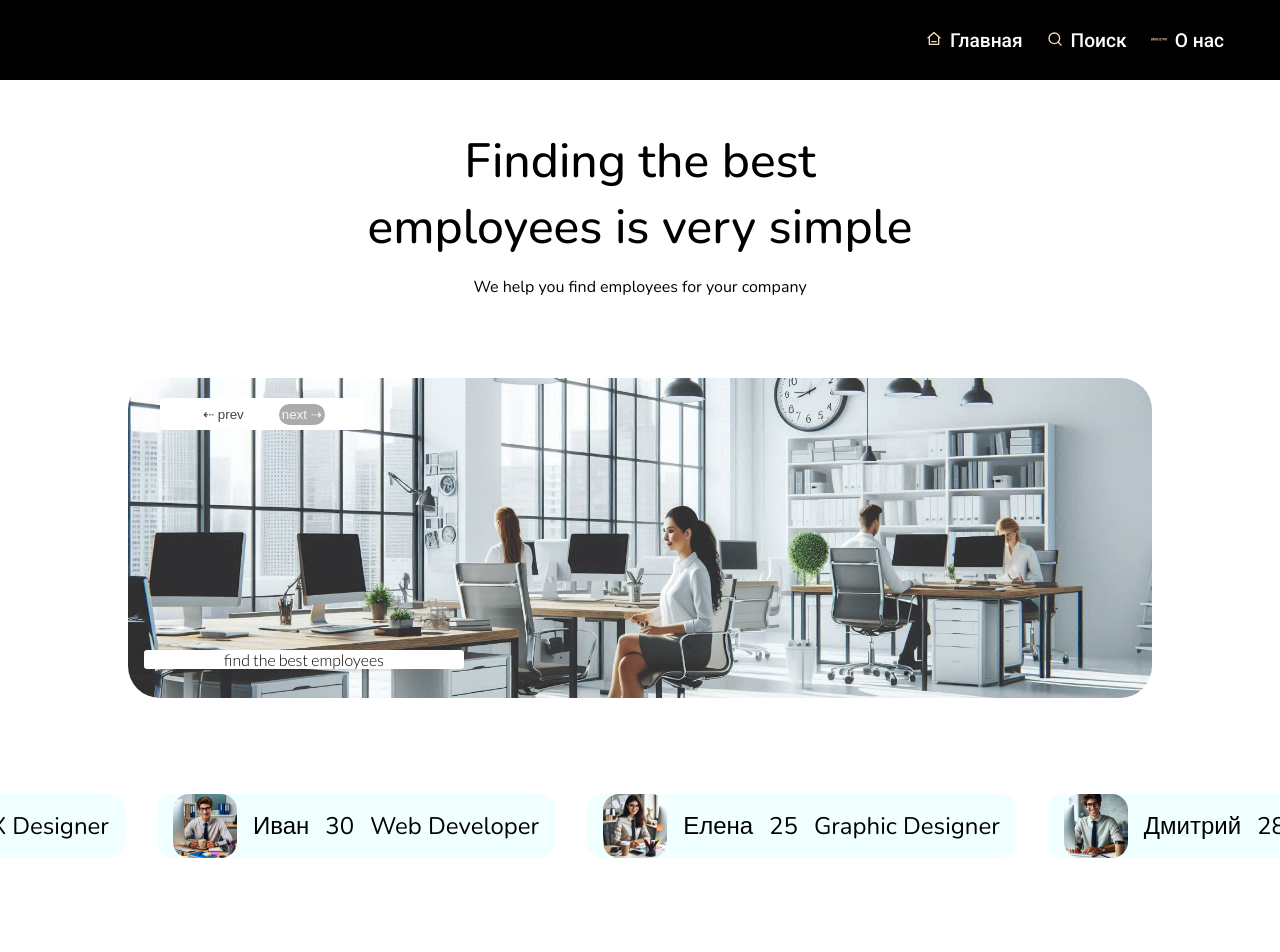
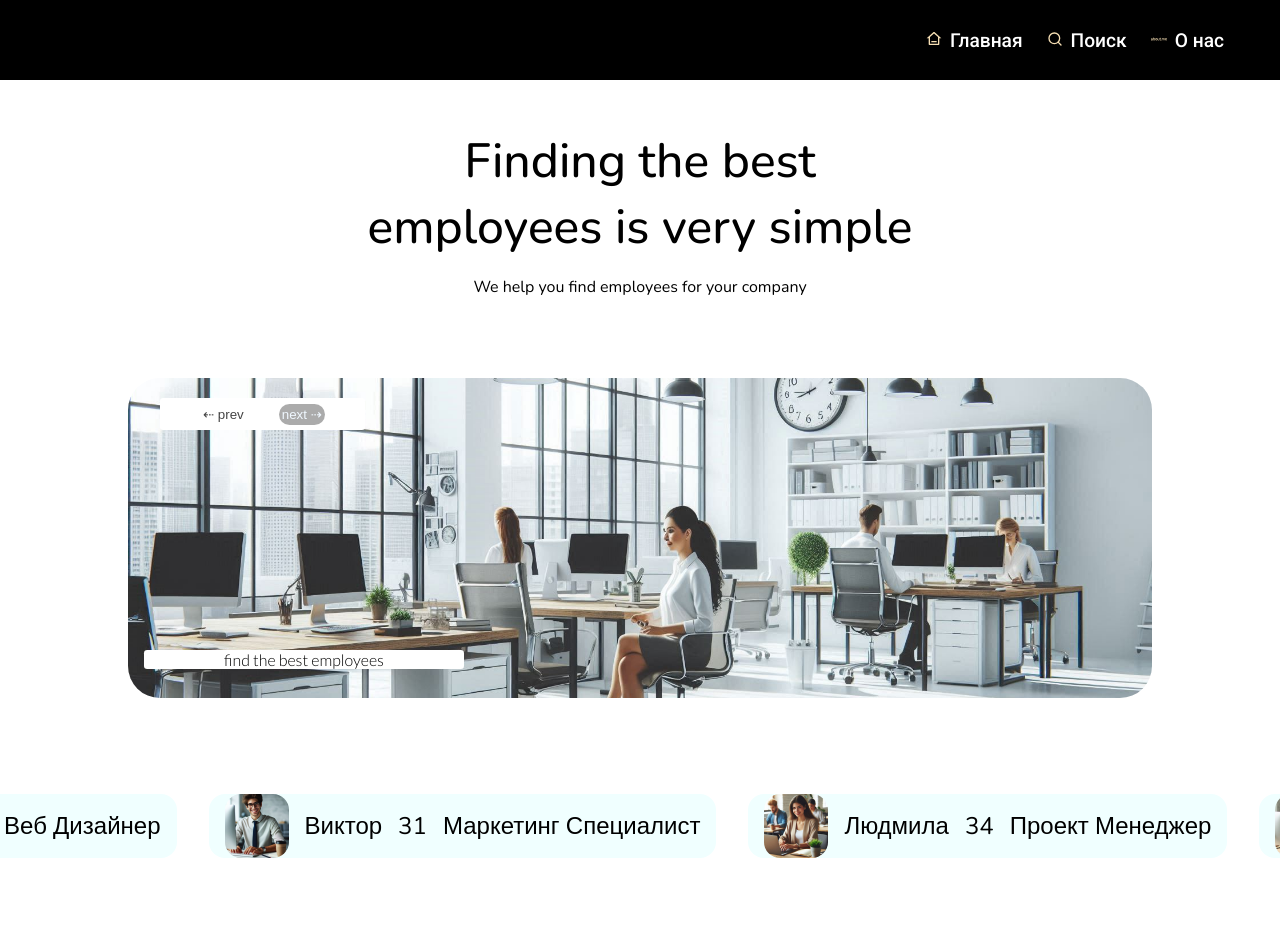
Before and after one commit to Mihuil121/next-project, a Next.js app: page / in a window 1280 px wide. Shown: the top 952 px of the page. Built offline with nearby package versions, Linux system fonts and the light colour scheme.

Commit message:
Added new user profiles with unique names and descriptions, where professions consist of two words.

```diff
--- a/src/components/HomeBorder/Liner/dataMan.ts
+++ b/src/components/HomeBorder/Liner/dataMan.ts
@@ -24,170 +24,11 @@ export interface Idata{
 
 export const data: Idata[] = [
   {
-    fileName: "portfolio_anna_sidorova.pdf",
-    description: "Портфолио UI/UX-дизайнера с проектами мобильных и веб-приложений. Имею опыт работы с различными клиентами, создавая интуитивно понятные интерфейсы и улучшая пользовательский опыт. Участвовала в разработке нескольких успешных приложений, которые получили положительные отзывы пользователей.",
-    firstName: "Анна",
-    lastName: "Сидорова",
-    position: "UI/UX Designer",
-    age: 27,
-    image: photo1
-  },
-  {
-    fileName: "portfolio_ivan_petrov.pdf",
-    description: "Опытный веб-разработчик с более чем 5-летним стажем в создании адаптивных сайтов. Работал над проектами различной сложности, включая интернет-магазины и корпоративные сайты. Уверенно владею современными технологиями и инструментами, что позволяет мне создавать высококачественные и производительные веб-приложения.",
-    firstName: "Иван",
-    lastName: "Петров",
-    position: "Web Developer",
-    age: 30,
-    image: photo3
-  },
-  {
-    fileName: "portfolio_elena_ivanova.pdf",
-    description: "Специалист по графическому дизайну с опытом работы в крупных рекламных агентствах. Создавала визуальные концепции для различных брендов, разрабатывала рекламные материалы и участвовала в создании уникальных логотипов. Мой опыт позволяет мне находить креативные решения для любых задач.",
-    firstName: "Елена",
-    lastName: "Иванова",
-    position: "Graphic Designer",
-    age: 25,
-    image: photo2
-  },
-  {
-    fileName: "portfolio_dmitry_smirnov.pdf",
-    description: "Frontend-разработчик с глубокими знаниями JavaScript и React, участвовал в нескольких крупных проектах. Мой опыт включает создание отзывчивых интерфейсов и оптимизацию производительности приложений. Я стремлюсь к постоянному обучению и использованию новых технологий для улучшения качества кода.",
-    firstName: "Дмитрий",
-    lastName: "Смирнов",
-    position: "Frontend Developer",
-    age: 28,
-    image: photo6
-  },
-  {
-    fileName: "portfolio_olga_kuznetsova.pdf",
-    description: "Специалист по цифровому маркетингу с успешным опытом работы в SEO и SMM. Разрабатывала стратегии продвижения для различных компаний, что позволило значительно увеличить их видимость в интернете. Мой опыт включает анализ данных и оптимизацию рекламных кампаний для достижения максимальных результатов.",
-    firstName: "Ольга",
-    lastName: "Кузнецова",
-    position: "Digital Marketing Specialist",
-    age: 29,
-    image: photo10
-  },
-  {
-    fileName: "portfolio_alexey_novikov.pdf",
-    description: "Backend-разработчик с опытом работы с Node.js и Python, создавал высоконагруженные системы. Мой опыт включает проектирование архитектуры приложений и работу с базами данных. Я стремлюсь к созданию надежных и масштабируемых решений, которые отвечают требованиям бизнеса.",
-    firstName: "Алексей",
-    lastName: "Новиков",
-    position: "Backend Developer",
-    age: 32,
-    image: photo7
-  },
-  {
-    fileName: "portfolio_maria_sokolova.pdf",
-    description: "UI-дизайнер с акцентом на создание интуитивно понятных интерфейсов для мобильных приложений. Мой опыт включает работу с различными платформами и создание дизайнов, которые улучшают взаимодействие пользователей с продуктом. Я всегда стремлюсь к тому, чтобы мои работы были не только красивыми, но и функциональными.",
-    firstName: "Мария",
-    lastName: "Соколова",
-    position: "UI Designer",
-    age: 26,
-    image: photo9
-  }, {
-    fileName: "portfolio_nikita_belov.pdf",
-    description: "Молодой и амбициозный графический дизайнер, который стремится создавать уникальные визуальные решения. Имею опыт работы с различными проектами, включая брендинг и рекламные кампании. Моя цель — создавать дизайн, который будет не только красивым, но и эффективным.",
-    firstName: "Никита",
-    lastName: "Белов",
-    position: "Graphic Designer",
-    age: 26,
-    image: photo7
-  },
-  {
-    fileName: "portfolio_katerina_smirnova.pdf",
-    description: "Специалист по веб-дизайну с акцентом на создание удобных и привлекательных интерфейсов. Работала над проектами для стартапов и крупных компаний, что позволило мне развить навыки в области UX/UI. Я всегда стремлюсь к тому, чтобы мои работы соответствовали современным трендам.",
-    firstName: "Катерина",
-    lastName: "Смирнова",
-    position: "Web Designer",
-    age: 29,
-    image: photo2
-  },
-  {
-    fileName: "portfolio_maxim_ivanov.pdf",
-    description: "Опытный разработчик программного обеспечения с более чем 6-летним стажем. Мой опыт включает работу с различными языками программирования и фреймворками. Я увлечен созданием эффективных и надежных приложений, которые решают реальные проблемы пользователей.",
-    firstName: "Максим",
-    lastName: "Иванов",
-    position: "Software Developer",
-    age: 31,
-    image: photo3
-  },
-  {
-    fileName: "portfolio_olga_kovaleva.pdf",
-    description: "Специалист по контент-маркетингу с опытом работы в создании и продвижении контента для различных платформ. Моя работа включает написание статей, создание видеоконтента и управление социальными сетями. Я стремлюсь к тому, чтобы каждый проект был успешным и приносил результаты.",
-    firstName: "Ольга",
-    lastName: "Ковалёва",
-    position: "Content Marketing Specialist",
-    age: 28,
-    image: photo10
-  },
-  {
-    fileName: "portfolio_andrey_sokolov.pdf",
-    description: "Backend-разработчик с опытом работы в создании высоконагруженных систем. Я специализируюсь на разработке API и интеграции с различными сервисами. Мой опыт позволяет мне создавать надежные и масштабируемые решения для бизнеса.",
-    firstName: "Андрей",
-    lastName: "Соколов",
-    position: "Backend Developer",
-    age: 34,
-    image: photo6
-  },
-  {
-    fileName: "portfolio_tatyana_moroz.pdf",
-    description: "UI/UX-дизайнер с опытом работы в стартапах и крупных компаниях. Я создаю интуитивно понятные интерфейсы и провожу исследования пользователей для улучшения их опыта. Мой подход основан на анализе данных и креативном мышлении.",
-    firstName: "Татьяна",
-    lastName: "Мороз",
-    position: "UI/UX Designer",
-    age: 27,
-    image: photo9
-  },
-  {
-    fileName: "portfolio_vladimir_fedorov.pdf",
-    description: "Специалист по цифровому маркетингу с акцентом на SEO и контекстную рекламу. Я разрабатываю стратегии, которые помогают компаниям увеличивать свою видимость в интернете и привлекать новых клиентов. Мой опыт включает анализ данных и оптимизацию рекламных кампаний.",
-    firstName: "Владимир",
-    lastName: "Фёдоров",
-    position: "Digital Marketing Specialist",
-    age: 33,
-    image: photo8
-  },
-  {
-    fileName: "portfolio_anna_kuznetsova.pdf",
-    description: "Специалист по проектному управлению с опытом работы в IT. Я успешно управляю командами и проектами, обеспечивая их выполнение в срок и в рамках бюджета. Мой опыт включает работу с различными методологиями, такими как Agile и Scrum.",
-    firstName: "Анна",
-    lastName: "Кузнецова",
-    position: "Project Manager",
-    age: 30,
-    image: photo11
-  }, {
-    fileName: "portfolio_roman_ivanov.pdf",
-    description: "Молодой и креативный веб-разработчик, который увлечен созданием современных и функциональных сайтов. Имею опыт работы с различными фреймворками и языками программирования. Моя цель — создавать веб-приложения, которые будут удобны и полезны для пользователей.",
-    firstName: "Роман",
-    lastName: "Иванов",
-    position: "Web Developer",
-    age: 26,
-    image: photo3
-  },
-  {
-    fileName: "portfolio_daria_smirnova.pdf",
-    description: "Специалист по графическому дизайну с опытом работы в создании рекламных материалов и брендинга. Я стремлюсь к тому, чтобы каждый проект был уникальным и отражал индивидуальность клиента. Мой опыт включает работу с различными инструментами дизайна.",
-    firstName: "Дарья",
-    lastName: "Смирнова",
-    position: "Graphic Designer",
-    age: 28,
-    image: photo2
-  },
-  {
-    fileName: "portfolio_alexey_belov.pdf",
-    description: "Опытный разработчик программного обеспечения с акцентом на создание высоконагруженных систем. Я работал над проектами, которые требуют высокой производительности и надежности. Мой опыт включает работу с различными языками программирования и архитектурными подходами.",
-    firstName: "Алексей",
-    lastName: "Белов",
-    position: "Software Developer",
-    age: 32,
-    image: photo7
-  }, {
-    fileName: "portfolio_ekaterina_nikolaeva.pdf",
+  fileName: "portfolio_ekaterina_nikolaeva.pdf",
     description: "Креативный веб-дизайнер с опытом работы в создании уникальных интерфейсов для мобильных и веб-приложений. Я стремлюсь к тому, чтобы каждый проект был не только красивым, но и функциональным, обеспечивая отличный пользовательский опыт.",
     firstName: "Екатерина",
     lastName: "Николаева",
-    position: "Web Designer",
+    position: "Веб Дизайнер",
     age: 29,
     image: photo2
   },
@@ -196,7 +37,7 @@ export const data: Idata[] = [
     description: "Специалист по цифровому маркетингу с более чем 5-летним опытом работы в SEO и контент-маркетинге. Я разрабатываю стратегии, которые помогают компаниям увеличивать свою видимость в интернете и привлекать новых клиентов.",
     firstName: "Виктор",
     lastName: "Соколов",
-    position: "Digital Marketing Specialist",
+    position: "Маркетинг Специалист",
     age: 31,
     image: photo6
   },
@@ -205,7 +46,7 @@ export const data: Idata[] = [
     description: "Опытный проектный менеджер с успешным опытом управления командами и проектами в сфере IT. Я обладаю навыками планирования, организации и контроля выполнения проектов, что позволяет мне достигать поставленных целей в срок.",
     firstName: "Людмила",
     lastName: "Ковалёва",
-    position: "Project Manager",
+    position: "Проект Менеджер",
     age: 34,
     image: photo11
   },
@@ -214,7 +55,7 @@ export const data: Idata[] = [
     description: "Frontend-разработчик с глубокими знаниями JavaScript и React. Я участвовал в разработке нескольких крупных проектов, создавая отзывчивые интерфейсы и оптимизируя производительность приложений.",
     firstName: "Антон",
     lastName: "Морозов",
-    position: "Frontend Developer",
+    position: "Frontend Разработчик",
     age: 28,
     image: photo8
   },
@@ -223,7 +64,7 @@ export const data: Idata[] = [
     description: "Специалист по графическому дизайну с опытом работы в создании рекламных материалов и брендинга. Я стремлюсь к тому, чтобы каждый проект был уникальным и отражал индивидуальность клиента.",
     firstName: "Нина",
     lastName: "Фёдорова",
-    position: "Graphic Designer",
+    position: "Графический Дизайнер",
     age: 27,
     image: photo9
   },
@@ -232,8 +73,114 @@ export const data: Idata[] = [
     description: "Backend-разработчик с опытом работы в создании высоконагруженных систем. Я специализируюсь на разработке API и интеграции с различными сервисами, создавая надежные и масштабируемые решения для бизнеса.",
     firstName: "Иван",
     lastName: "Кузнецов",
-    position: "Backend Developer",
+    position: "Backend Разработчик",
     age: 30,
     image: photo3
-  }
+  }, {
+    fileName: "portfolio_olga_smirnova.pdf",
+    description: "Специалист по контент-менеджменту с опытом работы в создании и продвижении контента для различных платформ. Я разрабатываю стратегии, которые помогают компаниям привлекать и удерживать клиентов через качественный контент.",
+    firstName: "Ольга",
+    lastName: "Смирнова",
+    position: "Контент Менеджер",
+    age: 28,
+    image: photo10
+  },
+  {
+    fileName: "portfolio_dmitry_kovalev.pdf",
+    description: "Опытный системный администратор с более чем 7-летним стажем работы в IT. Я занимаюсь настройкой и поддержкой серверов, обеспечивая их безопасность и стабильную работу.",
+    firstName: "Дмитрий",
+    lastName: "Ковалев",
+    position: "Системный Администратор",
+    age: 35,
+    image: photo6
+  },
+  {
+    fileName: "portfolio_tatiana_belova.pdf",
+    description: "Креативный арт-директор с опытом работы в рекламных агентствах. Я управляю командой дизайнеров и разрабатываю концепции для рекламных кампаний, которые привлекают внимание и вызывают интерес.",
+    firstName: "Татьяна",
+    lastName: "Белова",
+    position: "Арт Директор",
+    age: 32,
+    image: photo2
+  },
+  {
+    fileName: "portfolio_alexander_morozov.pdf",
+    description: "Специалист по тестированию программного обеспечения с опытом работы в различных проектах. Я провожу тестирование приложений, выявляя и документируя ошибки для их последующего исправления.",
+    firstName: "Александр",
+    lastName: "Морозов",
+    position: "Тестировщик ПО",
+    age: 29,
+    image: photo8
+  },
+  {
+    fileName: "portfolio_irina_sokolova.pdf",
+    description: "Специалист по пользовательскому опыту с опытом работы в UX-дизайне. Я провожу исследования пользователей и тестирования, чтобы улучшить взаимодействие с продуктом и повысить его удобство.",
+    firstName: "Ирина",
+    lastName: "Соколова",
+    position: "UX Дизайнер",
+    age: 30,
+    image: photo9
+  },
+  {
+    fileName: "portfolio_vladimir_petrov.pdf",
+    description: "Опытный бизнес-аналитик с навыками работы в различных отраслях. Я анализирую бизнес-процессы и предлагаю решения для их оптимизации, что позволяет компаниям повышать эффективность.",
+    firstName: "Владимир",
+    lastName: "Петров",
+    position: "Бизнес Аналитик",
+    age: 33,
+    image: photo3
+  }, {
+    fileName: "portfolio_anna_ivanova.pdf",
+    description: "Специалист по социальным медиа с опытом работы в управлении контентом и взаимодействии с аудиторией. Я разрабатываю стратегии для увеличения вовлеченности и роста подписчиков на различных платформах.",
+    firstName: "Анна",
+    lastName: "Иванова",
+    position: "Социальный Медиа",
+    age: 26,
+    image: photo2
+  },
+  {
+    fileName: "portfolio_maxim_smirnov.pdf",
+    description: "Опытный инженер-программист с глубокими знаниями в области разработки программного обеспечения. Я работал над различными проектами, включая мобильные приложения и веб-сервисы.",
+    firstName: "Максим",
+    lastName: "Смирнов",
+    position: "Инженер Программист",
+    age: 30,
+    image: photo6
+  },
+  {
+    fileName: "portfolio_darya_kuznetsova.pdf",
+    description: "Креативный дизайнер интерьеров с опытом работы в создании уникальных пространств. Я разрабатываю концепции и реализую проекты, которые отражают индивидуальность клиентов.",
+    firstName: "Дарья",
+    lastName: "Кузнецова",
+    position: "Дизайнер Интерьеров",
+    age: 28,
+    image: photo10
+  },
+  {
+    fileName: "portfolio_andrey_fedorov.pdf",
+    description: "Специалист по кибербезопасности с опытом работы в защите информационных систем. Я анализирую уязвимости и разрабатываю стратегии для защиты данных от угроз.",
+    firstName: "Андрей",
+    lastName: "Фёдоров",
+    position: "Кибербезопасность",
+    age: 34,
+    image: photo8
+  },
+  {
+    fileName: "portfolio_ekaterina_morozova.pdf",
+    description: "Специалист по управлению проектами с опытом работы в различных отраслях. Я координирую команды и обеспечиваю выполнение проектов в срок и в рамках бюджета.",
+    firstName: "Екатерина",
+    lastName: "Морозова",
+    position: "Управление Проектами",
+    age: 29,
+    image: photo9
+  },
+  {
+    fileName: "portfolio_viktor_nikolaev.pdf",
+    description: "Опытный аналитик данных с навыками работы с большими объемами информации. Я анализирую данные и предоставляю рекомендации для улучшения бизнес-процессов.",
+    firstName: "Виктор",
+    lastName: "Николаев",
+    position: "Аналитик Данных",
+    age: 31,
+    image: photo3
+  },
 ]
```
